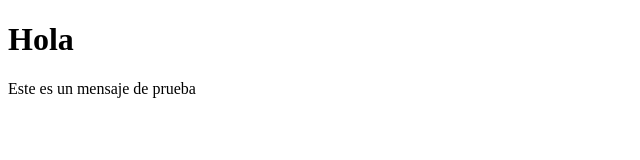
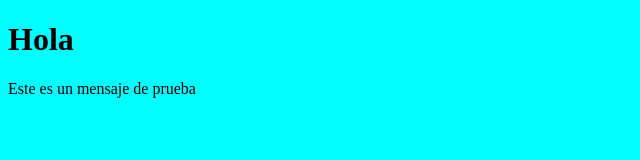
Before and after one commit to CrixL94/prueba, a plain HTML site: page index.html in a window 1280 px wide. Shown: the whole page, without its empty margins (0-640 px from the left). Drawn offline with Linux system fonts and the light colour scheme.

Commit message:
carpeta para estilos
se creo la carpeta para añadir cada estilo al sitio web- y el codigo CSS

```diff
--- /dev/null
+++ b/estilos/estilo.css
@@ -0,0 +1,3 @@
+body{
+    background-color: aqua
+};
--- a/index.html
+++ b/index.html
@@ -4,6 +4,7 @@
     <meta charset="UTF-8">
     <meta http-equiv="X-UA-Compatible" content="IE=edge">
     <meta name="viewport" content="width=device-width, initial-scale=1.0">
+    <link rel="stylesheet" href="estilos/estilo.css">
     <title>Document</title>
 </head>
 <body>
```
